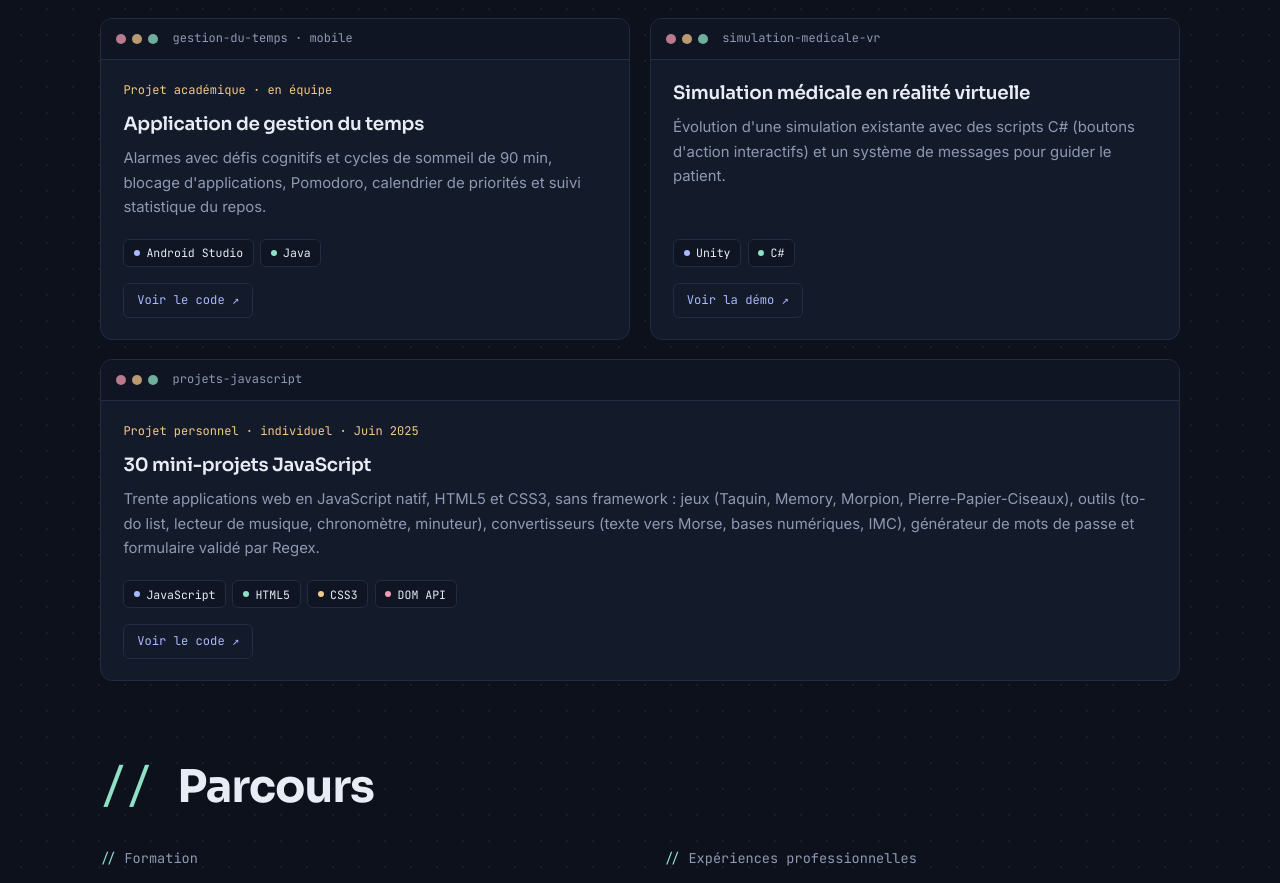
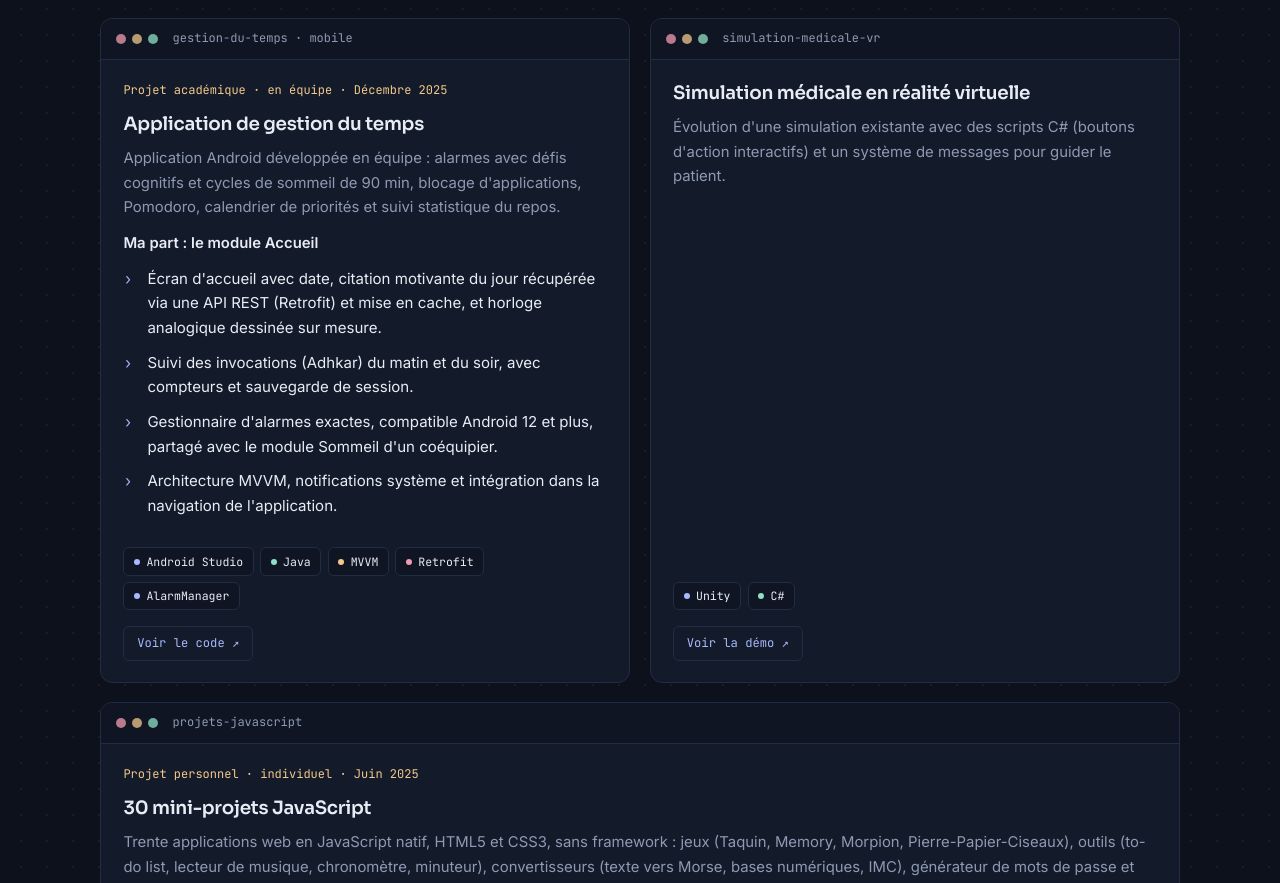
Before and after one commit to wiam-4/wiam-4.github.io, a plain HTML site: page index.html in a window 1280 px wide. Shown: the part 2742-3625 px from the top of the page. Drawn offline with Linux system fonts and the light colour scheme.

Commit message:
Add files via upload

```diff
--- a/index.html
+++ b/index.html
@@ -552,10 +552,17 @@ footer .wrap { display: flex; justify-content: space-between; flex-wrap: wrap; g
         <article class="win card">
           <div class="win-bar"><span class="dots"><i></i><i></i><i></i></span><span class="win-title">gestion-du-temps · mobile</span></div>
           <div class="card-body">
-            <p class="meta">Projet académique · en équipe</p>
+            <p class="meta">Projet académique · en équipe · Décembre 2025</p>
             <h4>Application de gestion du temps</h4>
-            <p class="intro">Alarmes avec défis cognitifs et cycles de sommeil de 90 min, blocage d'applications, Pomodoro, calendrier de priorités et suivi statistique du repos.</p>
-            <div class="tags"><span class="tag">Android Studio</span><span class="tag">Java</span></div>
+            <p class="intro">Application Android développée en équipe : alarmes avec défis cognitifs et cycles de sommeil de 90 min, blocage d'applications, Pomodoro, calendrier de priorités et suivi statistique du repos.</p>
+            <p class="intro"><strong style="color:var(--fg);font-weight:600">Ma part : le module Accueil</strong></p>
+            <ul>
+              <li>Écran d'accueil avec date, citation motivante du jour récupérée via une API REST (Retrofit) et mise en cache, et horloge analogique dessinée sur mesure.</li>
+              <li>Suivi des invocations (Adhkar) du matin et du soir, avec compteurs et sauvegarde de session.</li>
+              <li>Gestionnaire d'alarmes exactes, compatible Android 12 et plus, partagé avec le module Sommeil d'un coéquipier.</li>
+              <li>Architecture MVVM, notifications système et intégration dans la navigation de l'application.</li>
+            </ul>
+            <div class="tags"><span class="tag">Android Studio</span><span class="tag">Java</span><span class="tag">MVVM</span><span class="tag">Retrofit</span><span class="tag">AlarmManager</span></div>
             <div class="links"><a class="link-btn" href="https://github.com/Hicham-El-Mouloudi/My-Time" target="_blank" rel="noopener">Voir le code</a></div>
           </div>
         </article>
```
